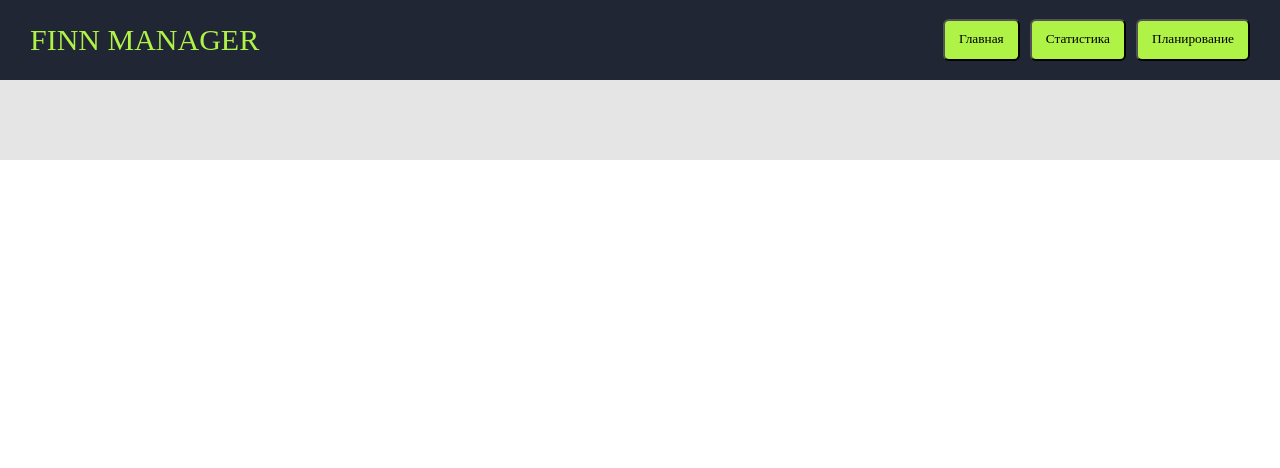
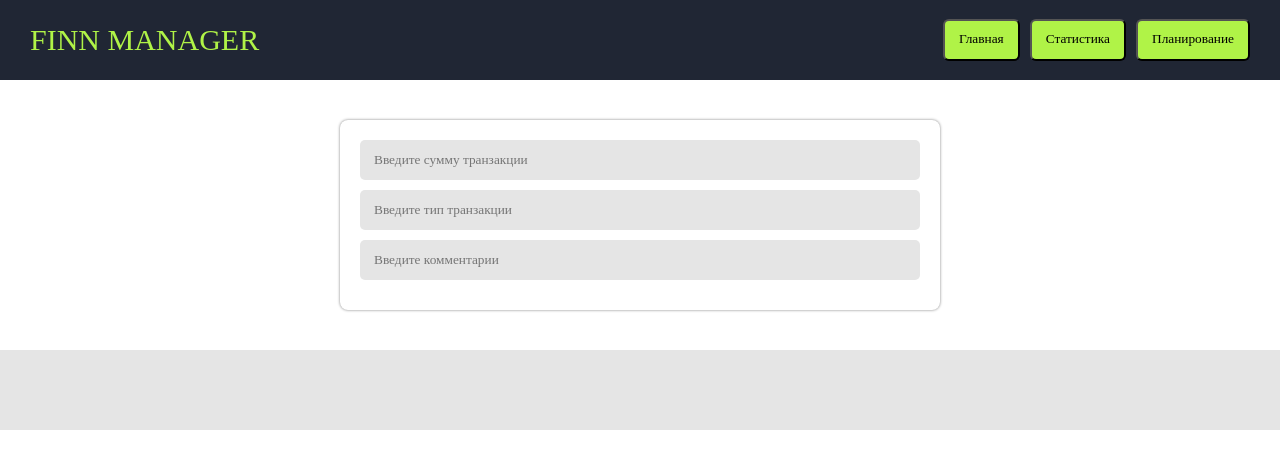
Before and after one commit to sergey87chuvasov/react-project12, a React (Create React App) app: page / in a window 1280 px wide. Shown: the top 468 px of the page. Built offline with nearby package versions, Linux system fonts and the light colour scheme.

Commit message:
added props in our project

```diff
--- a/src/components/comps/Input.jsx
+++ b/src/components/comps/Input.jsx
@@ -1,7 +1,15 @@
 import React from 'react';
+import css from '../../styles/form.css';
 
-const Input = () => {
-  <React.Fragment></React.Fragment>;
+const { Input } = css;
+
+const InputComponent = (props) => {
+  const { placeholder } = props;
+  return (
+    <React.Fragment>
+      <Input type={'text'} placeholder={placeholder} maxLength={'100'} />
+    </React.Fragment>
+  );
 };
 
-export default Input;
+export default InputComponent;
--- a/src/components/pages/Main.jsx
+++ b/src/components/pages/Main.jsx
@@ -1,11 +1,20 @@
 import React from 'react';
 import Header from '../views/global/Header';
 import Footer from '../views/global/Footer';
+import InputComponent from '../comps/Input';
+import css from '../../styles/form.css';
+
+const { FormContainer } = css;
 
 const Main = () => {
   return (
     <React.Fragment>
       <Header></Header>
+      <FormContainer>
+        <InputComponent placeholder={'Введите сумму транзакции'} />
+        <InputComponent placeholder={'Введите тип транзакции'} />
+        <InputComponent placeholder={'Введите комментарии'} />
+      </FormContainer>
       <Footer></Footer>
     </React.Fragment>
   );
--- a/src/components/views/global/Footer.jsx
+++ b/src/components/views/global/Footer.jsx
@@ -1,5 +1,5 @@
 import React from 'react';
-import css from '../../../styles/styles';
+import css from '../../../styles/styles.css';
 
 const { FooterContainer } = css;
 
--- a/src/components/views/global/Header.jsx
+++ b/src/components/views/global/Header.jsx
@@ -1,5 +1,5 @@
 import React from 'react';
-import css from '../../../styles/styles';
+import css from '../../../styles/styles.css';
 
 const { HeaderContainer, HeaderCSS } = css;
 
--- /dev/null
+++ b/src/styles/form.css.js
@@ -0,0 +1,35 @@
+import styled from 'styled-components';
+
+const css = {
+  FormContainer: styled.div`
+    display: flex;
+    flex-direction: column;
+    align-items: center;
+    justify-content: flex-start;
+    position: relative;
+    width: 600px;
+    height: auto;
+    min-height: 60px;
+    border-radius: 8px;
+    box-shadow: 0px 0px 3px grey;
+    margin: 40px auto 40px;
+    padding: 20px;
+  `,
+  Input: styled.input`
+    display: block;
+    position: relative;
+    width: 100%;
+    height: 40px;
+    outline: none;
+    border: none;
+    background-color: rgb(229, 229, 229);
+    border-radius: 5px;
+    padding-left: 14px;
+    margin-bottom: 10px;
+    :last-child {
+      margin-bottom: 0;
+    }
+  `,
+};
+
+export default css;
```
Also changed, not shown: src/styles/styles.css.js (renamed from src/styles/styles.js).
